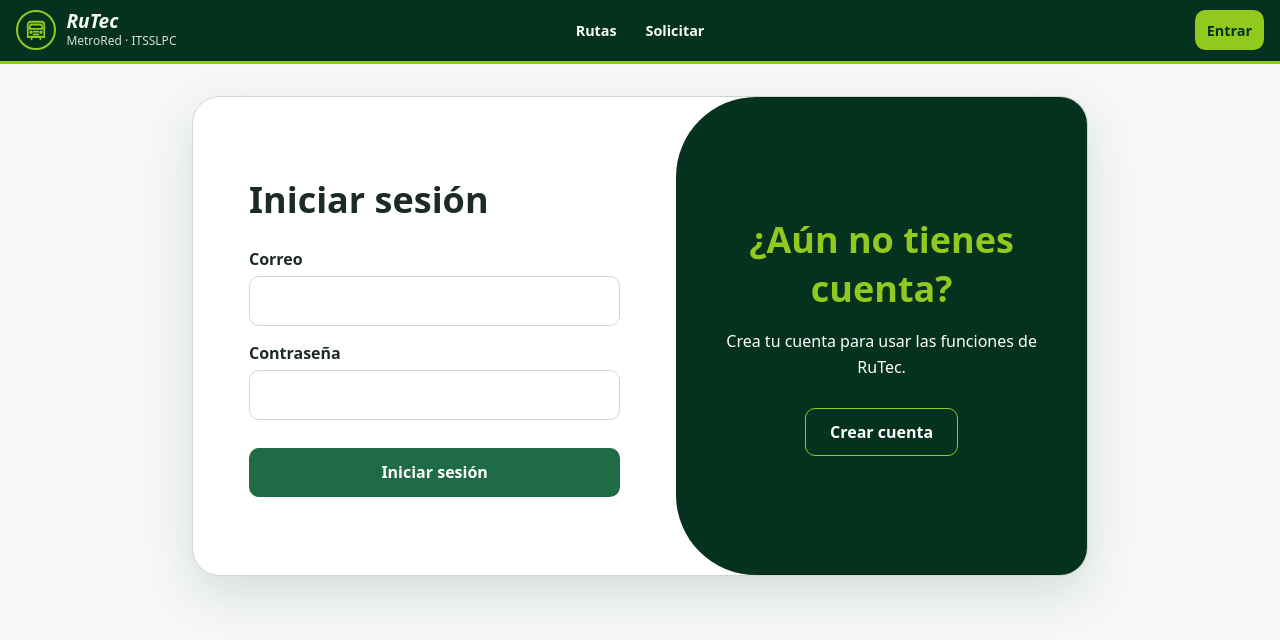
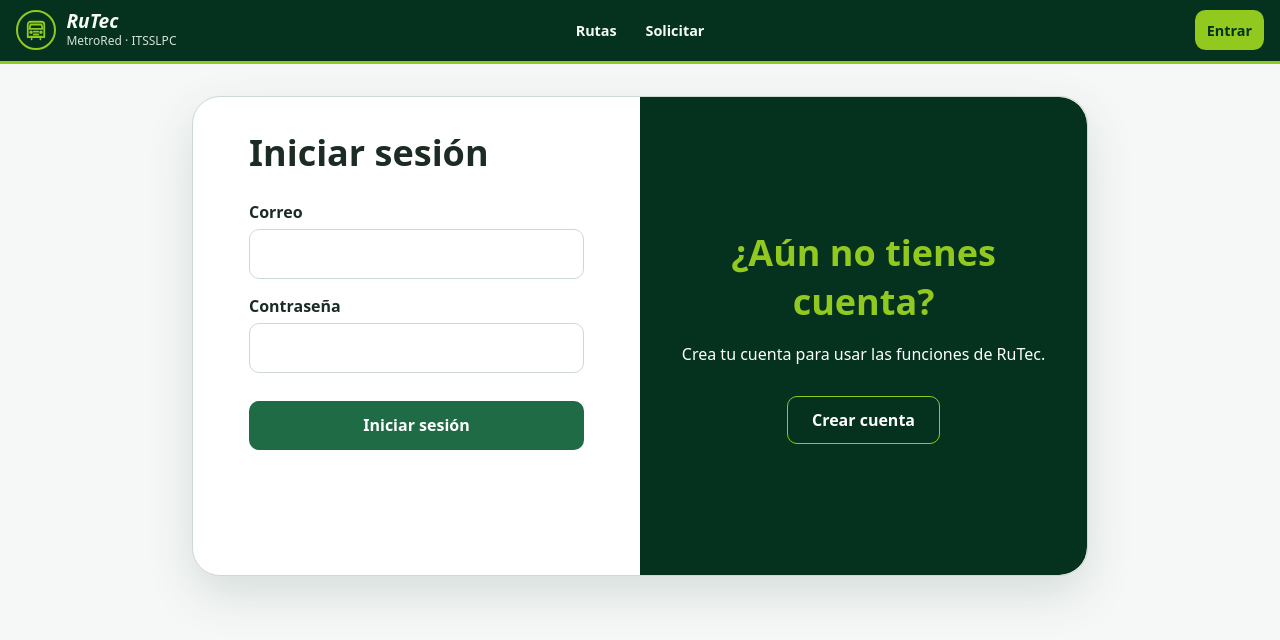
Before and after one commit to AlejandraR0sas/RuTec, a React (Vite) app in the folder frontend/: page /login in a window 1280 px wide. Shown: the top 640 px of the page. Built offline with nearby package versions, Linux system fonts and the light colour scheme; no server answers.

Commit message:
Animar cambio entre acceso y registro

```diff
--- a/frontend/src/pages/Login.jsx
+++ b/frontend/src/pages/Login.jsx
@@ -33,12 +33,15 @@ export default function Login() {
 
   return (
     <main className="login">
-      <section className="login__tarjeta">
+      <section
+        className={`login__tarjeta ${modoRegistro ? 'login__tarjeta--registro' : ''}`}
+      >
         <div className="login__formularios">
           <form
-            className="login__formulario"
+            className={`login__formulario ${
+              modoRegistro ? 'login__formulario--oculto' : 'login__formulario--activo'
+            }`}
             onSubmit={enviar}
-            hidden={modoRegistro}
           >
             <h1>Iniciar sesión</h1>
 
@@ -68,9 +71,10 @@ export default function Login() {
           </form>
 
           <form
-            className="login__formulario"
+            className={`login__formulario ${
+              modoRegistro ? 'login__formulario--activo' : 'login__formulario--oculto'
+            }`}
             onSubmit={enviar}
-            hidden={!modoRegistro}
           >
             <h1>Crear cuenta</h1>
 
--- a/frontend/src/pages/login.css
+++ b/frontend/src/pages/login.css
@@ -11,8 +11,8 @@
 }
 
 .login__tarjeta {
-  display: grid;
-  grid-template-columns: minmax(0, 1fr) minmax(260px, 0.85fr);
+  position: relative;
+  display: block;
   width: min(100%, 900px);
   min-height: 480px;
   overflow: hidden;
@@ -23,13 +23,47 @@
 }
 
 .login__formularios {
+  position: absolute;
+  inset: 0 auto 0 0;
+  z-index: 1;
   display: grid;
-  align-items: center;
+  align-content: center;
+  width: 50%;
   padding: clamp(1.5rem, 5vw, 3.5rem);
+  transform: translateX(0);
+  transition: transform 0.6s ease;
 }
 
-.login__formulario[hidden] {
-  display: none;
+.login__tarjeta--registro .login__formularios {
+  transform: translateX(100%);
+}
+
+.login__formulario {
+  grid-area: 1 / 1;
+  width: 100%;
+  opacity: 1;
+  transform: translateX(0);
+  transition:
+    opacity 0.6s ease,
+    transform 0.6s ease,
+    visibility 0s;
+}
+
+.login__formulario--oculto {
+  visibility: hidden;
+  opacity: 0;
+  transform: translateX(1rem);
+  pointer-events: none;
+  transition:
+    opacity 0.6s ease,
+    transform 0.6s ease,
+    visibility 0s linear 0.6s;
+}
+
+.login__formulario--activo {
+  visibility: visible;
+  opacity: 1;
+  transform: translateX(0);
 }
 
 .login__formulario h1 {
@@ -67,15 +101,28 @@
 }
 
 .login__panel {
+  position: absolute;
+  inset: 0 0 0 auto;
+  z-index: 2;
   display: flex;
   flex-direction: column;
   align-items: center;
   justify-content: center;
+  width: 50%;
   padding: 2.5rem;
-  border-radius: 5rem 0 0 5rem;
+  border-radius: 0 28px 28px 0;
   background: var(--login-panel);
   color: #ffffff;
   text-align: center;
+  transform: translateX(0);
+  transition:
+    transform 0.6s ease,
+    border-radius 0.6s ease;
+}
+
+.login__tarjeta--registro .login__panel {
+  border-radius: 28px 0 0 28px;
+  transform: translateX(-100%);
 }
 
 .login__panel h2 {
```
